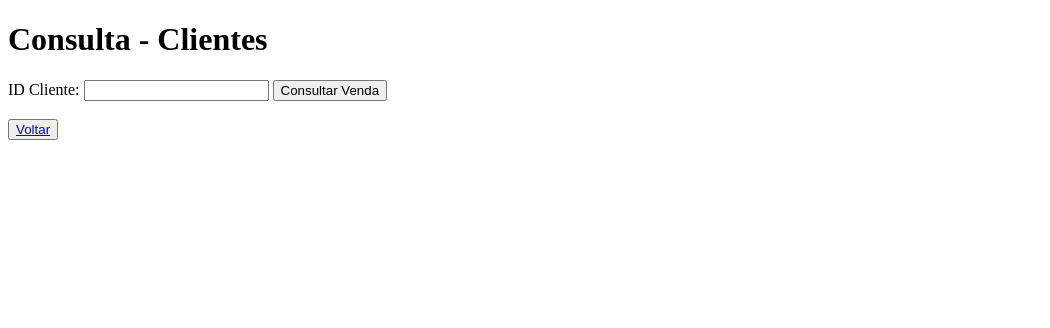
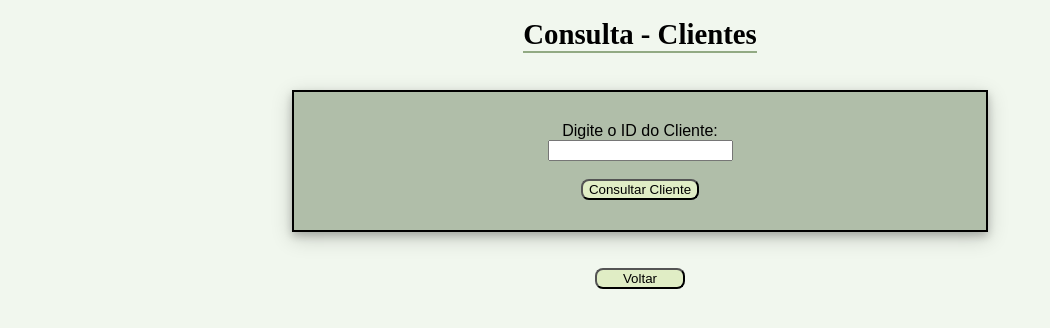
Before and after one commit to isabiacc4/bdprojetoavaliativo, a website: page public/pagina2.html in a window 1280 px wide. Shown: the whole page, without its empty margins (0-1050 px from the left). Drawn offline with Linux system fonts and the light colour scheme.

Commit message:
commit do estilo da pagina de clientes isa

```diff
--- a/public/pagina2.html
+++ b/public/pagina2.html
@@ -4,19 +4,25 @@
     <meta charset="UTF-8" />
     <meta name="viewport" content="width=device-width, initial-scale=1.0" />
     <title>Página de consulta do cliente</title>
-    <link rel="stylesheet" type="text/css" href="stylepag2.css">
+    <link rel="stylesheet" type="text/css" href="stylepag2.css" />
   </head>
   <body>
     <h1>Consulta - Clientes</h1>
-    <label for="clientId">ID Cliente:</label>
-    <input type="text" id="clientId" />
-    <button onclick="consultarCliente()">Consultar Venda</button>
+    <br />
+    <section class="container">
+      <label for="clientId">Digite o ID do Cliente:</label>
+      <br />
+      <input type="text" id="clientId" />
+      <br />
+      <br />
+      <button onclick="consultarCliente()">Consultar Cliente</button>
+    </section>
+    <br />
     <div id="resultado">
       <!-- Resultado da consulta será exibido aqui -->
     </div>
-<br>
+
     <script>
-
       async function consultarCliente() {
         // Obtém o valor do campo e remove espaços em branco do início e do fim
         const clientId = document.getElementById("clientId").value.trim();
@@ -32,24 +38,35 @@
             } else {
               const data = await response.json(); // Converte a resposta para JSON
               document.getElementById("resultado").innerHTML = `
+              <div class="container2">
                 <h2>Detalhes do Cliente</h2>
                 <form>
-                  <label for="clientIdField">ID do Cliente:</label>
+                  <label for="clientIdField">ID do Cliente:</label><br>
                   <input type="text" id="clientIdField" value="${data.cliente_id}" disabled><br>
+                  <br>
 
-                  <label for="name">Nome do cliente:</label>
+
+                  <label for="name">Nome do cliente:</label><br>
                   <input type="text" id="name" value="${data.nome}" disabled><br>
+                  <br>
 
-                  <label for="age">Idade: </label>
+
+                  <label for="age">Idade: </label><br>
                   <input type="text" id="age" value="${data.idade}" disabled><br>
+                  <br>
 
-                  <label for="sexo">Sexo: </label>
+
+                  <label for="sexo">Sexo: </label><br>
                   <input type="text" id="sexo" value="${data.sexo}" disabled><br>
+                  <br>
 
-                  <label for="cidade">Cidade: </label>
+
+                  <label for="cidade">Cidade: </label><br>
                   <input type="text" id="cidade" value="${data.cidade}" disabled><br>
 
-                </form>`;
+                </form>
+              <div/>
+                `;
             }
           } catch (error) {
             console.error("Erro ao consultar cliente:", error);
@@ -57,8 +74,7 @@
         }
       }
     </script>
-
-<button type="submit"><a href="/">Voltar</a></button>
-
+    <br />
+    <button type="submit" class="voltar"><a href="/">Voltar</a></button>
   </body>
 </html>
--- /dev/null
+++ b/public/stylepag2.css
@@ -0,0 +1,57 @@
+body {
+  background-color: #f1f7ee;
+  display: flex;
+  justify-content: center;
+  align-items: center;
+  flex-direction: column;
+}
+.container {
+  width: 50%;
+  background-color: #b0bea9;
+  border: 2px solid black;
+  padding: 30px;
+  margin: auto;
+  text-align: center;
+  font-family: Arial, sans-serif;
+  color: black;
+  box-shadow: 0 4px 8px 0 rgba(0, 0, 0, 0.2), 0 6px 20px 0 rgba(0, 0, 0, 0.19);
+}
+
+button {
+  background-color: #e0edc5;
+  border-radius: 8px;
+}
+
+button:hover,
+.voltar:hover {
+  background-color: #92aa83;
+  color: white;
+}
+
+.voltar {
+  width: 7vw;
+}
+
+a {
+  text-decoration: none;
+  color: black;
+}
+
+h1 {
+  font-size: 180%;
+  border-bottom: #92aa83 2px solid;
+  display: inline-block;
+  margin-top: 10px;
+}
+
+.container2 {
+  border: 1px solid black;
+  border-radius: 8px;
+  padding: 40px;
+  display: flex;
+  justify-content: space-around;
+  align-items: center;
+  flex-direction: column;
+  background-color: #E7F59E;
+  width: max-content;
+}
```
